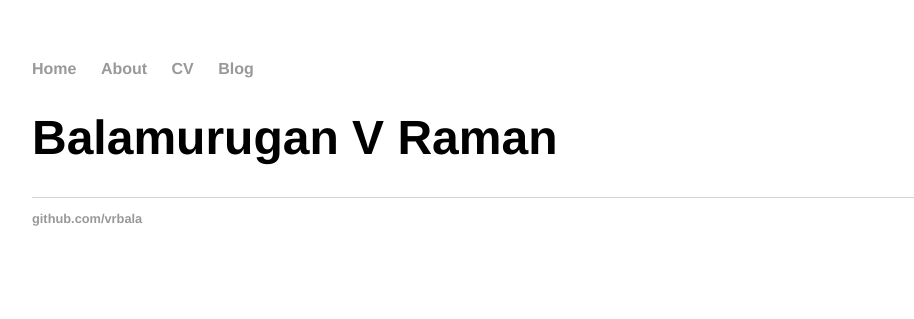
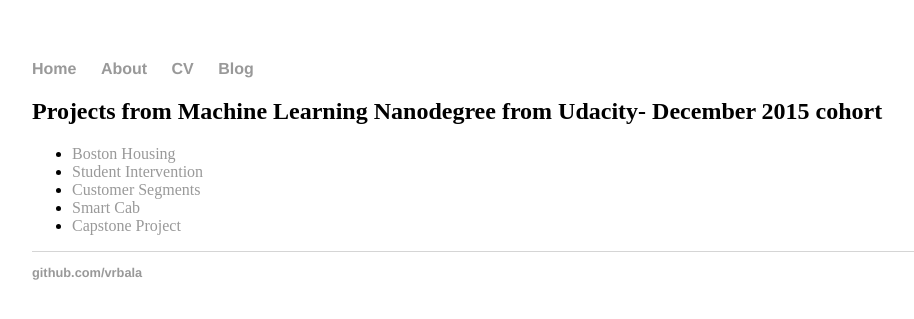
Before and after one commit to vrbala/vrbala.github.io, a Jekyll site: the page built from machine-learning-nanodegree/index.html, in a window 1280 px wide. Shown: the top 319 px of the page, without its empty margins (160-1074 px from the left). Built offline with Jekyll 4.4.1, drawn with Linux system fonts in a browser that asks for light colours.

Commit message:
Added projects list

```diff
--- a/machine-learning-nanodegree/index.html
+++ b/machine-learning-nanodegree/index.html
@@ -1,5 +1,12 @@
 ---
 layout: default
-title: Balamurugan V Raman
+title: Projects from Machine Learning Nanodegree  from  Udacity- December  2015 cohort
 ---
-	<h1>{{ page.title }}</h1>
+	<h2>{{ page.title }}</h2>
+	<ul>
+		<li><a>Boston Housing</a></li>
+		<li><a>Student Intervention</a></li>
+		<li><a>Customer Segments</a></li>
+		<li><a>Smart Cab</a></li>
+		<li><a>Capstone Project</a></li>
+	</ul>
```
